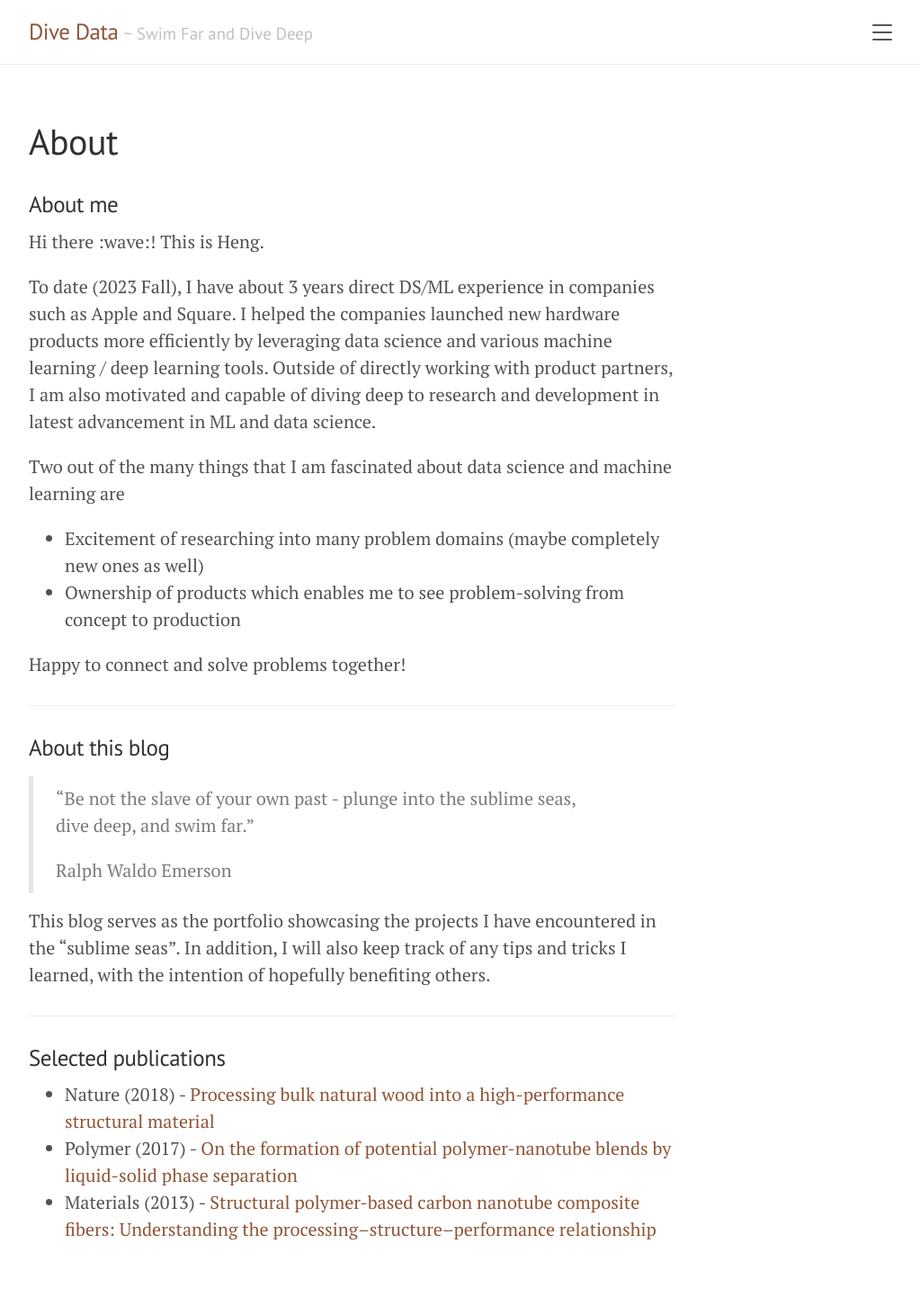
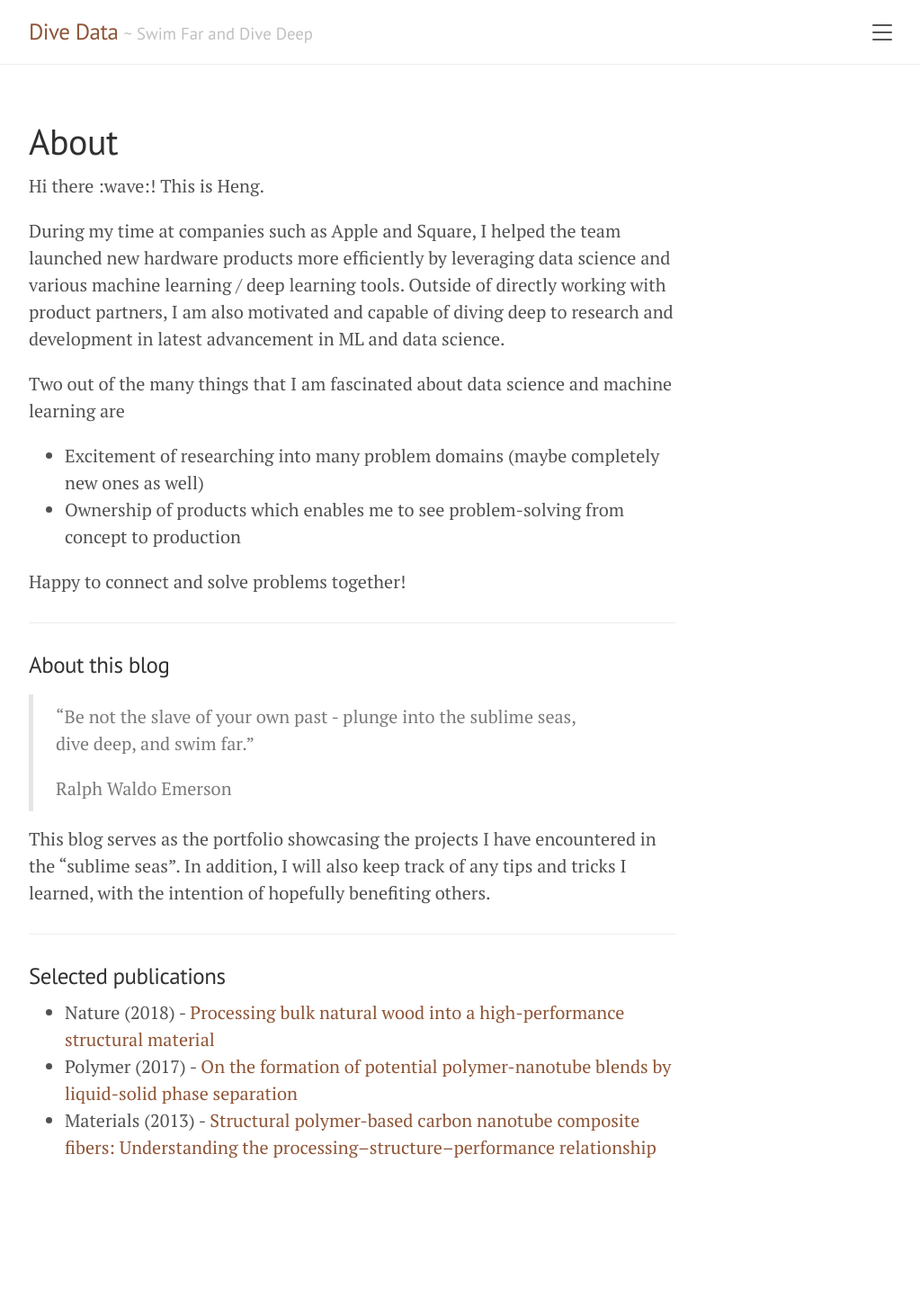
Before and after one commit to hengli700/dive-data, a Jekyll site: the page built from about.md, in a window 1280 px wide. Shown: the whole page at 90% size, without its empty margins (248-1271 px from the left). Built offline with Jekyll 4.4.1, drawn with Linux system fonts in a browser that asks for light colours; after the commit the page ends 1371 px from its top, so only the background shows below that.

Commit message:
Update about.md

```diff
--- a/about.md
+++ b/about.md
@@ -2,13 +2,12 @@
 layout: page
 title: About
 ---
-### About me
 
 <p>
 Hi there :wave:! This is Heng.
 </p>
 <p>
-To date (2023 Fall), I have about 3 years direct DS/ML experience in companies such as Apple and Square. I helped the companies launched new hardware products more efficiently by leveraging data science and various machine learning / deep learning tools. Outside of directly working with product partners, I am also motivated and capable of diving deep to research and development in latest advancement in ML and data science.
+During my time at companies such as Apple and Square, I helped the team launched new hardware products more efficiently by leveraging data science and various machine learning / deep learning tools. Outside of directly working with product partners, I am also motivated and capable of diving deep to research and development in latest advancement in ML and data science.
 </p>
 <p>
 Two out of the many things that I am fascinated about data science and machine learning are
```
